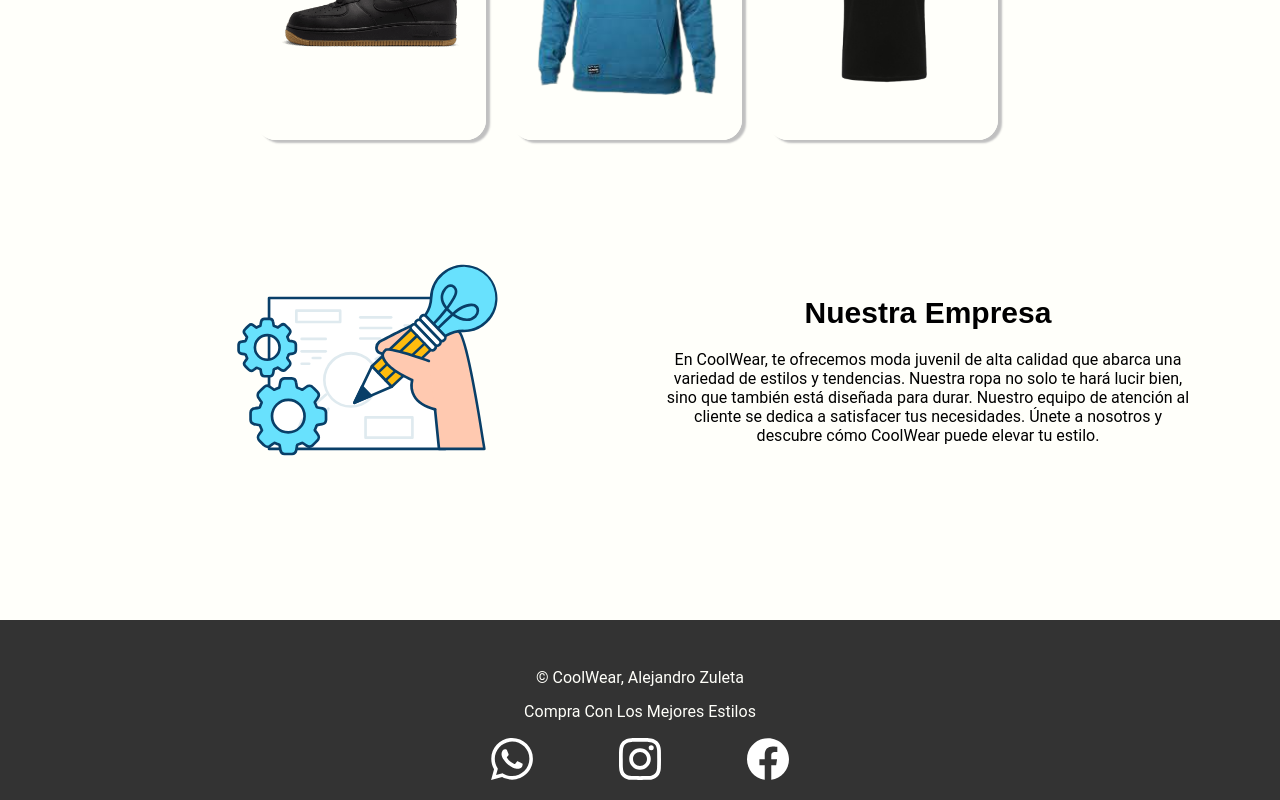
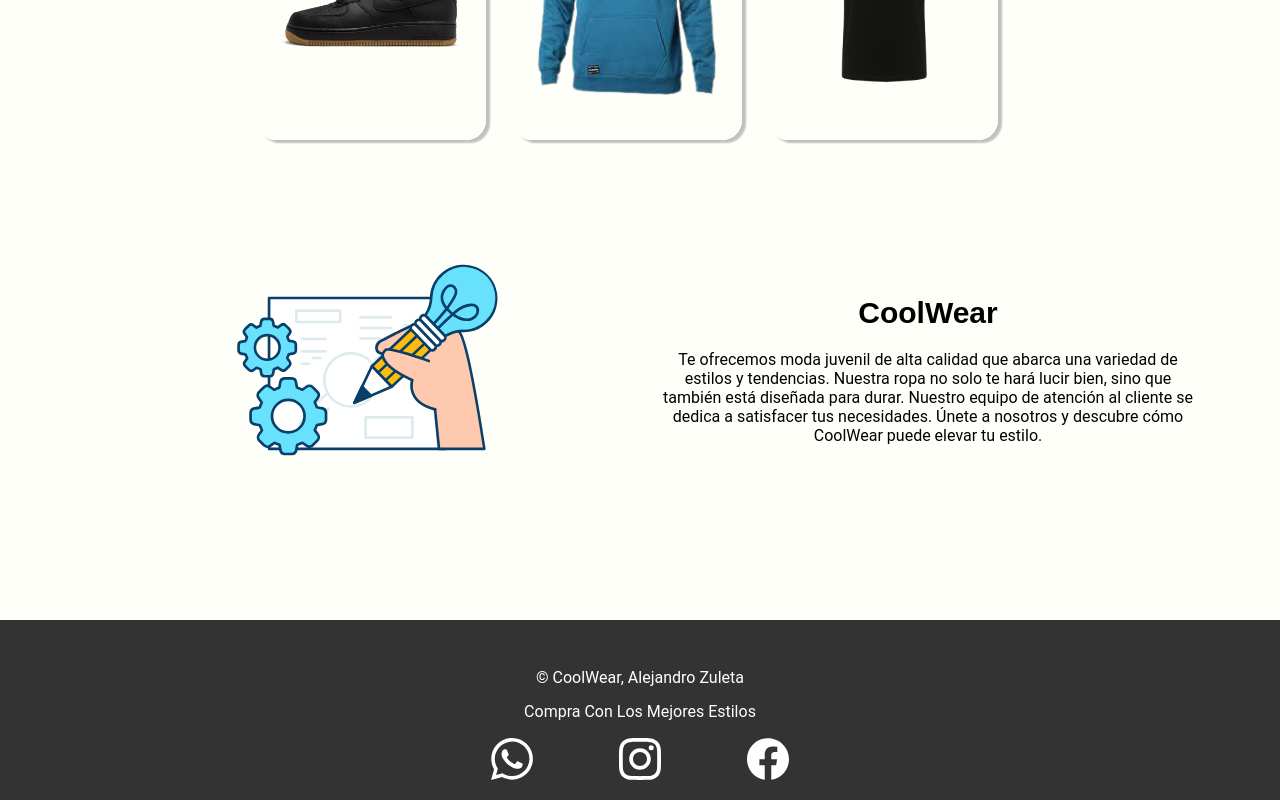
Before and after one commit to aalejandrozuleta/CoolWear, a React (Vite) app: page / in a window 1280 px wide. Shown: the part 690-1490 px from the top of the page. Built offline with nearby package versions, Linux system fonts and the light colour scheme.

Commit message:
style: text

```diff
--- a/src/pages/Home/Home.jsx
+++ b/src/pages/Home/Home.jsx
@@ -43,11 +43,11 @@ export const Home = () => {
 
                 <article id="goalsComapanyText">
                     <h2>
-                        Nuestra empresa
+                    CoolWear
                     </h2>
 
                     <p>
-                    En CoolWear, te ofrecemos moda juvenil de alta calidad que abarca una variedad de estilos y tendencias. Nuestra ropa no solo te hará lucir bien, sino que también está diseñada para durar. Nuestro equipo de atención al cliente se dedica a satisfacer tus necesidades. Únete a nosotros y descubre cómo CoolWear puede elevar tu estilo.
+                     Te ofrecemos moda juvenil de alta calidad que abarca una variedad de estilos y tendencias. Nuestra ropa no solo te hará lucir bien, sino que también está diseñada para durar. Nuestro equipo de atención al cliente se dedica a satisfacer tus necesidades. Únete a nosotros y descubre cómo CoolWear puede elevar tu estilo.
                     </p>
                 </article>
             </section>
```
